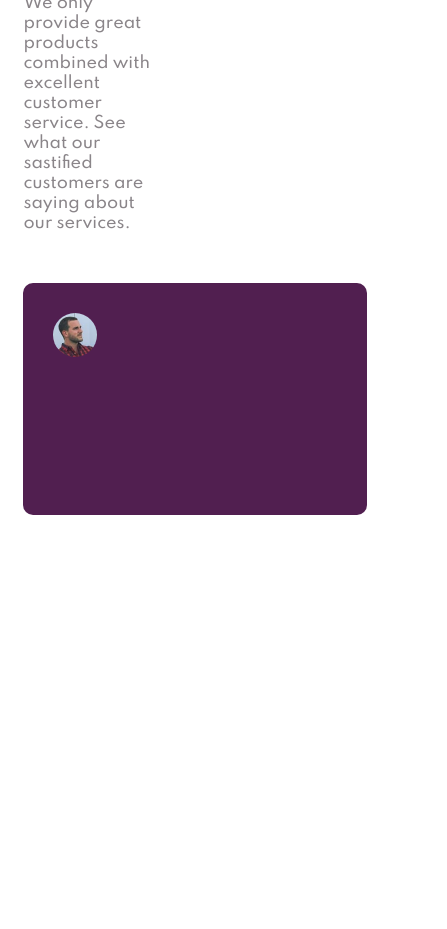
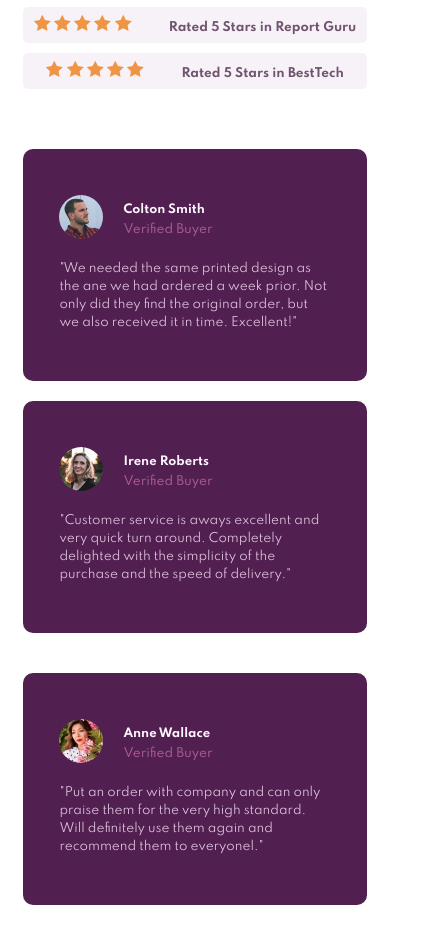
Before and after one commit to otaviojneto/social-proof, a website: page index.html in a window 390 px wide. Shown: the part 314-1243 px from the top of the page, 447 px wide, since content can reach past the window. Before the commit the page ends 853 px from the top, so only its background shows below. Drawn offline with Linux system fonts and the light colour scheme; files whose address does not match are found by name.

Commit message:
Social-prof completo e com responsivo

```diff
--- a/index.html
+++ b/index.html
@@ -48,7 +48,7 @@
                         Rated 5 Stars in Reviews
                     </li>
 
-                    <li class="list-1">
+                    <li class="list">
                         <img
                             src="./public//assets/icon-star.svg"
                             alt="estrela"
@@ -73,7 +73,7 @@
                         Rated 5 Stars in Report Guru
                     </li>
 
-                    <li class="list-2">
+                    <li class="list">
                         <img
                             src="./public//assets/icon-star.svg"
                             alt="estrela"
@@ -104,13 +104,65 @@
         <div class="footer">
             <div class="card">
                 <div class="position">
-                    <img
-                        class="photo"
-                        src="./public/assets/image-colton.jpg"
-                        alt="colton"
-                    />
+                    <div>
+                        <img
+                            class="photo"
+                            src="./public/assets/image-colton.jpg"
+                            alt="colton"
+                        />
+                    </div>
+                    <div class="title">
+                        <h5>Colton Smith</h5>
+                        <p class="caption">Verified Buyer</p>
+                    </div>
                 </div>
-                <div class="txt"></div>
+                <p class="txt">
+                    "We needed the same printed design as the ane we had ardered
+                    a week prior. Not only did they find the original order, but
+                    we also received it in time. Excellent!"
+                </p>
+            </div>
+
+            <div class="card">
+                <div class="position">
+                    <div>
+                        <img
+                            class="photo"
+                            src="./public/assets/image-irene.jpg"
+                            alt="colton"
+                        />
+                    </div>
+                    <div class="title">
+                        <h5>Irene Roberts</h5>
+                        <p class="caption">Verified Buyer</p>
+                    </div>
+                </div>
+                <p class="txt">
+                    "Customer service is aways excellent and very quick turn
+                    around. Completely delighted with the simplicity of the
+                    purchase and the speed of delivery."
+                </p>
+            </div>
+
+            <div class="card">
+                <div class="position">
+                    <div>
+                        <img
+                            class="photo"
+                            src="./public/assets/image-anne.jpg"
+                            alt="colton"
+                        />
+                    </div>
+                    <div class="title">
+                        <h5>Anne Wallace</h5>
+                        <p class="caption">Verified Buyer</p>
+                    </div>
+                </div>
+                <p class="txt">
+                    "Put an order with company and can only praise them for the
+                    very high standard. Will definitely use them again and
+                    recommend them to everyonel."
+                </p>
             </div>
         </div>
     </body>
--- a/scss/components/footer.scss
+++ b/scss/components/footer.scss
@@ -6,16 +6,62 @@
         background-color: #511f50;
         border-radius: 10px;
         height: 232px;
-        width: 350px;
+        padding: 36px;
+        width: 340px;
+        margin-right: 28px;
+
+        &:last-of-type {
+            margin-right: 0;
+        }
 
         .position {
-            margin: 30px;
+            align-items: center;
+            display: flex;
+            margin-top: 10px;
 
             .photo {
                 border-radius: 50%;
+                height: 44px;
+                margin-right: 20px;
                 width: 44px;
-                height: 44px;
             }
+
+            .title {
+                color: #fff7ff;
+                font-size: 14px;
+                font-weight: 500;
+                line-height: 20px;
+            }
+
+            .caption {
+                color: #a5578e;
+                font-size: 12px;
+            }
+        }
+
+        .txt {
+            color: #f0d6f0;
+            font-size: 12px;
+            line-height: 18px;
+            margin-top: 16px;
+            opacity: 0.9;
+        }
+    }
+    .card:nth-child(2) {
+        margin-top: 20px;
+    }
+
+    .card:nth-child(3) {
+        margin-top: 40px;
+    }
+}
+
+@media (max-width: 978px) {
+    .footer {
+        flex-direction: column;
+
+        .card {
+            width: 100%;
         }
     }
 }
--- a/scss/components/hero.scss
+++ b/scss/components/hero.scss
@@ -12,7 +12,7 @@
         }
 
         .text {
-            color: #8a8589;
+            color: #aea4ae;
             line-height: 20px;
             font-weight: 500;
             max-width: 74%;
@@ -21,34 +21,51 @@
 
     .list {
         align-items: center;
-        background-color: #f7f2f8;
+        background-color: rgb(247, 242, 248);
         border-radius: 5px;
-        color: #70536f;
+        color: rgb(112, 83, 111);
         font-size: 12px;
         font-weight: 700;
+        height: 36px;
         margin-bottom: 10px;
-        padding: 10px 46px 10px 30px;
+        width: 104%;
+        padding-top: 8px;
+        text-align: center;
     }
 
-    .list-1 {
-        align-items: center;
-        background-color: #f7f2f8;
-        border-radius: 5px;
-        color: #70536f;
-        font-size: 12px;
-        font-weight: 700;
-        margin: 0px -40px 10px 40px;
-        padding: 10px 46px 10px 30px;
+    .list:nth-child(2) {
+        margin-left: 56px;
     }
-
-    .list-2 {
-        align-items: center;
-        background-color: #f7f2f8;
-        border-radius: 5px;
-        color: #70536f;
-        font-size: 12px;
-        font-weight: 700;
-        margin: 0px -80px 0px 80px;
-        padding: 10px 46px 10px 30px;
+    .list:nth-child(3) {
+        margin-left: 84px;
     }
 }
+
+@media (max-width: 978px) {
+    .hero {
+        flex-direction: column;
+
+        .information {
+            max-width: 100%;
+
+            .title {
+                max-width: 100%;
+            }
+
+            .text {
+                max-width: 100%;
+                margin-bottom: 20px;
+            }
+        }
+
+        .list {
+            max-width: 100%;
+        }
+        .list:nth-child(2) {
+            margin-left: 0;
+        }
+        .list:nth-child(3) {
+            margin-left: 0;
+        }
+    }
+}
```
Also changed, not shown: public/css/styles.css.
